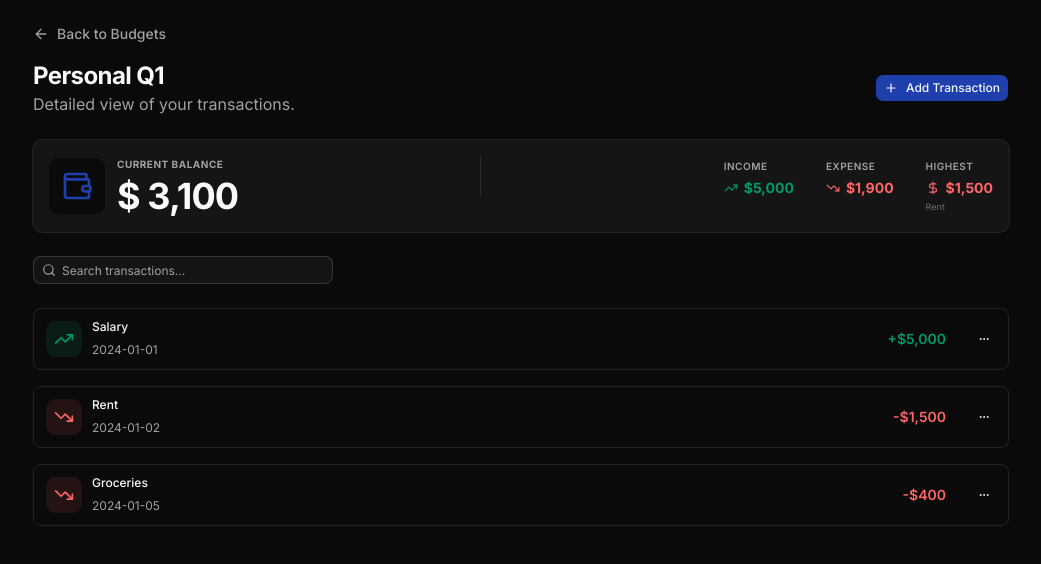
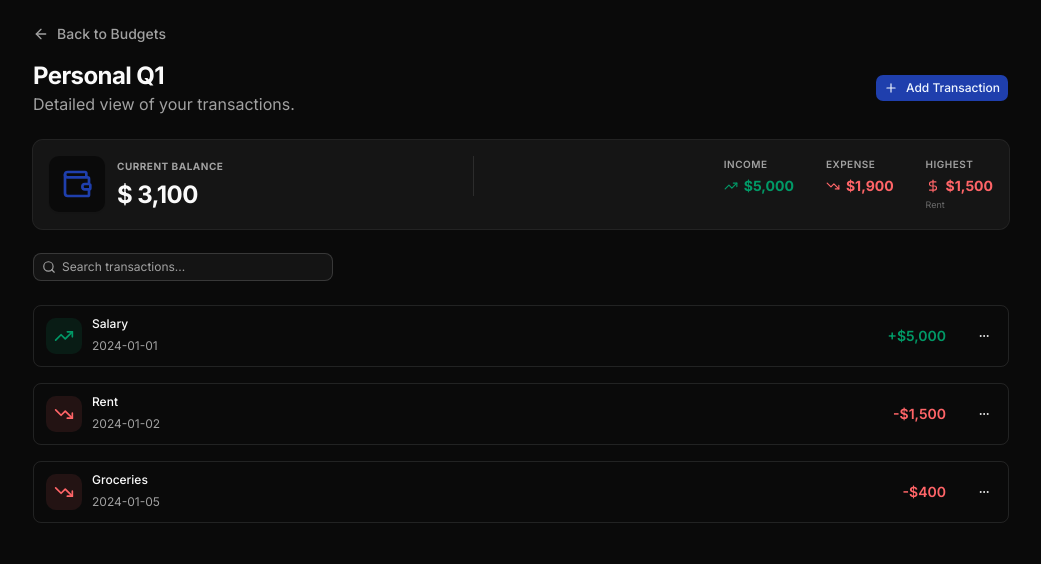
Before and after one commit to philldev/budget-app, a Next.js app: page /budgets/1 in a window 1280 px wide. Shown: the top 564 px of the page, without its empty margins (119-1160 px from the left). Built offline with nearby package versions, Linux system fonts and the light colour scheme.

Commit message:
adjust current balance font size in budget detail

```diff
--- a/app/budgets/[id]/page.tsx
+++ b/app/budgets/[id]/page.tsx
@@ -245,7 +245,7 @@ export default function BudgetDetailPage({
                 <p className="text-[10px] mb-1 uppercase tracking-wider font-bold text-muted-foreground">
                   Current Balance
                 </p>
-                <h2 className="text-4xl font-bold tracking-tight">
+                <h2 className="text-2xl font-bold tracking-tight">
                   $ {balance.toLocaleString()}
                 </h2>
               </div>
```
